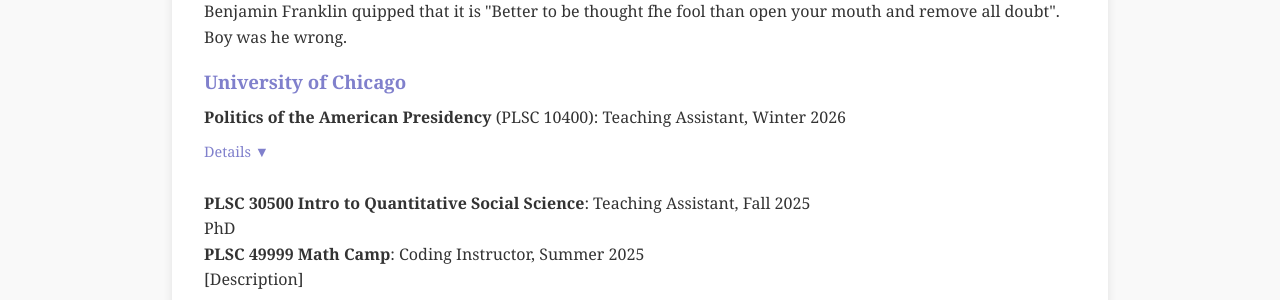
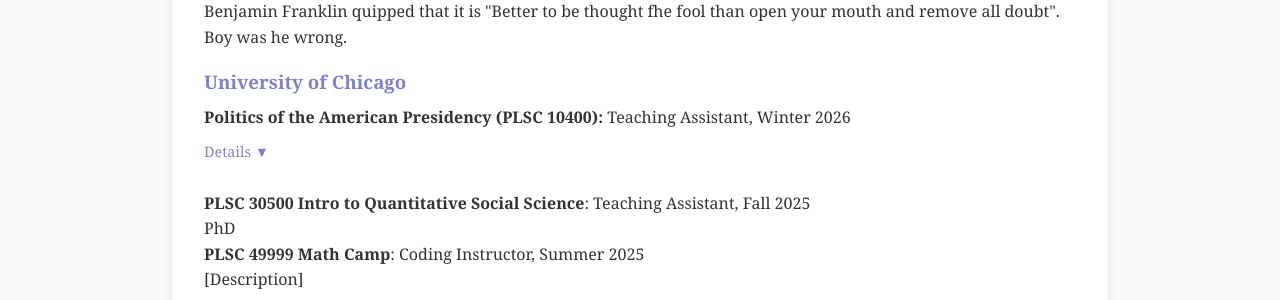
Before and after one commit to L-Cain/L-Cain.github.io, a Jekyll site: the page built from teaching.md, in a window 1280 px wide and 923 px high. Shown: the part 310-610 px from the top of the window. Built offline with Jekyll 4.4.1, drawn with Linux system fonts in a browser that asks for light colours; our own code applies the rules of GitHub Pages for plain Markdown files.

```diff
--- a/teaching.md
+++ b/teaching.md
@@ -3,7 +3,7 @@
   <p>Benjamin Franklin quipped that it is "Better to be thought fhe fool than open your mouth and remove all doubt". Boy was he wrong.</p>
   <h3>University of Chicago</h3>
   <ul>
-      <strong>Politics of the American Presidency</strong> (PLSC 10400): Teaching Assistant, Winter 2026 <br>
+      <strong>Politics of the American Presidency (PLSC 10400): </strong> Teaching Assistant, Winter 2026 <br>
       <button onclick="var a=this.nextElementSibling;a.style.display=a.style.display==='block'?'none':'block';this.textContent=this.textContent==='Details ▼'?'Details ▲':'Details ▼';" style="margin-top:0.5rem;background:none;border:none;color:#8080cc;padding:0.25rem 0;cursor:pointer;font-family:inherit;font-size:0.9rem;">Details ▼</button>
     <div style="display:none;margin-top:0.75rem;padding:1rem;background:#f0f0f8;border-left:3px solid #8080cc;border-radius:0 4px 4px 0;">
       <p><strong>Level: </strong>  Undergraduate </p>
@@ -12,6 +12,7 @@
       </div>
   </ul>
   <br>
+
 
   <ul>
       <strong>PLSC 30500 Intro to Quantitative Social Science</strong>: Teaching Assistant, Fall 2025<br>
```
